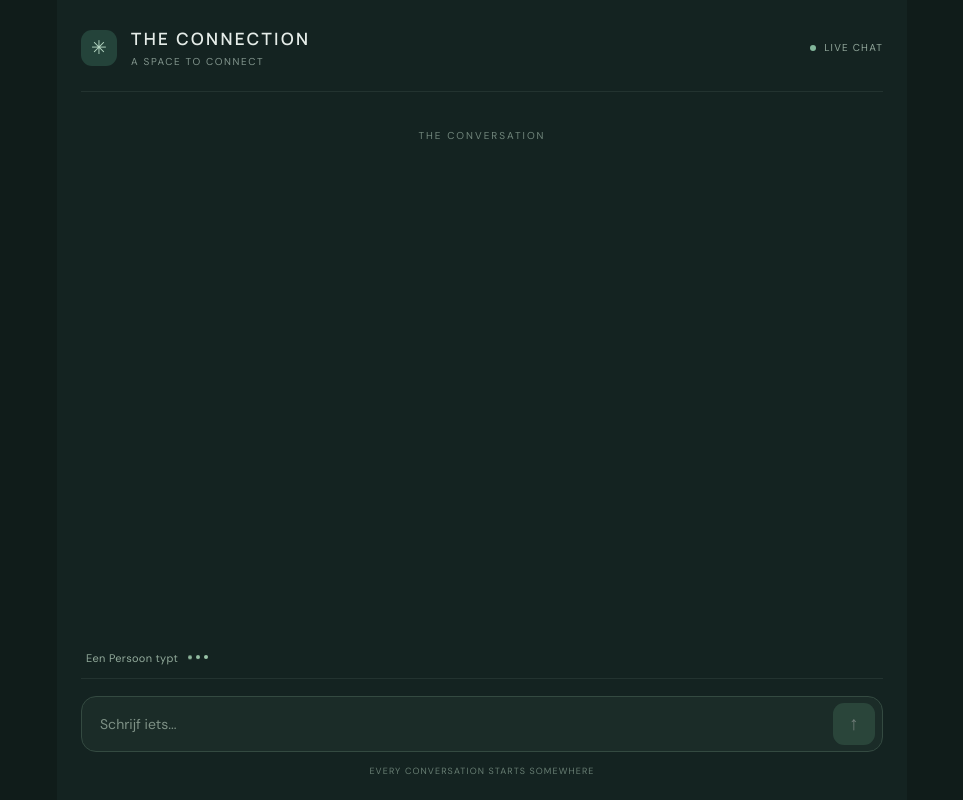
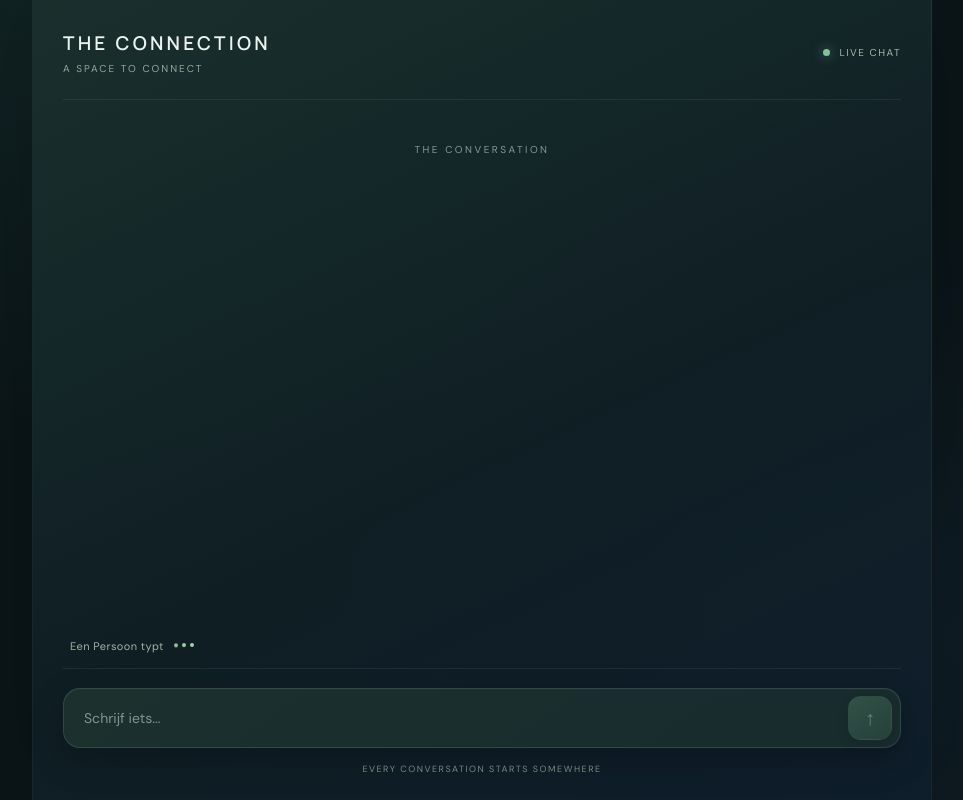
Before and after one commit to deverzittinghouten-coder/TheConnection, a website: page index.html in a window 1280 px wide. Shown: the whole page, without its empty margins (158-1121 px from the left). Drawn offline with Linux system fonts and the light colour scheme.

Commit message:
Update index.html

```diff
--- a/index.html
+++ b/index.html
@@ -4,7 +4,7 @@
 <head>
   <meta charset="UTF-8">
   <meta name="viewport" content="width=device-width, initial-scale=1.0">
-  <meta name="theme-color" content="#101c1a">
+  <meta name="theme-color" content="#0b1518">
   <title>THE CONNECTION</title>
 
   <link rel="preconnect" href="https://fonts.googleapis.com">
@@ -19,24 +19,32 @@
     body {
       margin: 0;
       min-height: 100vh;
-      background: #101c1a;
-      color: #e5ece8;
+      background:
+        radial-gradient(ellipse at 15% 0%, rgba(35, 79, 73, 0.24), transparent 42%),
+        radial-gradient(ellipse at 90% 80%, rgba(28, 54, 83, 0.25), transparent 45%),
+        #0b1518;
+      color: #e8efeb;
       font-family: "DM Sans", sans-serif;
     }
 
     .app {
-      max-width: 850px;
+      position: relative;
+      max-width: 900px;
       height: 100dvh;
       margin: auto;
       display: flex;
       flex-direction: column;
-      padding: 0 24px;
-      background: #142321;
+      padding: 0 30px;
+      background:
+        linear-gradient(155deg, rgba(26, 48, 45, 0.96), rgba(16, 31, 36, 0.98) 55%, rgba(15, 29, 43, 0.98));
+      border-left: 1px solid rgba(180, 210, 195, 0.05);
+      border-right: 1px solid rgba(180, 210, 195, 0.05);
+      box-shadow: 0 0 100px rgba(0, 0, 0, 0.25);
     }
 
     header {
-      padding: 27px 0 23px;
-      border-bottom: 1px solid rgba(190, 213, 201, 0.09);
+      padding: 30px 0 24px;
+      border-bottom: 1px solid rgba(190, 216, 202, 0.09);
       display: flex;
       align-items: center;
       justify-content: space-between;
@@ -45,74 +53,64 @@
     .brand {
       display: flex;
       align-items: center;
-      gap: 14px;
-    }
-
-    .brand-mark {
-      width: 36px;
-      height: 36px;
-      border-radius: 11px;
-      display: grid;
-      place-items: center;
-      background: #24433a;
-      color: #b4d5c1;
-      font-size: 19px;
     }
 
     h1 {
       margin: 0;
       font-family: "Manrope", sans-serif;
-      font-size: 17px;
+      font-size: 19px;
       font-weight: 600;
-      letter-spacing: 2.4px;
+      letter-spacing: 3.2px;
+      color: #edf4ef;
     }
 
     .subtitle {
-      margin-top: 5px;
-      color: #82958d;
+      margin-top: 6px;
+      color: #91a99d;
       font-size: 10px;
-      letter-spacing: 1.6px;
+      letter-spacing: 2px;
     }
 
     .status {
       display: flex;
       align-items: center;
-      gap: 8px;
-      color: #91a69a;
+      gap: 9px;
+      color: #a1b8aa;
       font-size: 10px;
-      letter-spacing: 1.2px;
+      letter-spacing: 1.5px;
     }
 
     .status-dot {
-      width: 6px;
-      height: 6px;
-      background: #82b69a;
+      width: 7px;
+      height: 7px;
+      background: #83c19a;
       border-radius: 50%;
+      box-shadow: 0 0 12px rgba(131, 193, 154, 0.65);
     }
 
     #chat {
       flex: 1;
       overflow-y: auto;
-      padding: 32px 3px;
+      padding: 38px 5px;
       scrollbar-width: thin;
-      scrollbar-color: #355047 transparent;
+      scrollbar-color: #3b5a50 transparent;
     }
 
     .date-label {
       text-align: center;
-      color: #71867c;
+      color: #829b90;
       font-size: 10px;
-      letter-spacing: 2px;
-      margin: 5px 0 35px;
+      letter-spacing: 2.5px;
+      margin: 5px 0 42px;
     }
 
     .message {
       display: flex;
       flex-direction: column;
       align-items: flex-start;
-      margin-bottom: 23px;
-      max-width: 78%;
-      animation: appear 0.3s ease;
+      margin-bottom: 27px;
+      max-width: 76%;
+      animation: appear 0.35s ease;
     }
 
     .message.me {
@@ -121,42 +119,48 @@
     }
 
     .name {
-      color: #9cbea9;
+      color: #a4c6ad;
       font-size: 10px;
       font-weight: 600;
-      margin: 0 0 7px 5px;
-      letter-spacing: 0.5px;
+      margin: 0 0 8px 7px;
+      letter-spacing: 0.8px;
     }
 
     .message.me .name {
-      color: #9aafa3;
-      margin-right: 5px;
+      color: #a4b8b2;
+      margin-right: 7px;
     }
 
     .bubble {
-      padding: 13px 17px;
-      background: #20332f;
-      border: 1px solid rgba(180, 210, 190, 0.06);
-      border-radius: 4px 16px 16px 16px;
-      color: #e0e9e3;
-      line-height: 1.65;
+      padding: 14px 19px;
+      background: linear-gradient(145deg, #263d38, #1d332f);
+      border: 1px solid rgba(190, 220, 199, 0.09);
+      border-radius: 4px 18px 18px 18px;
+      color: #e2ece5;
+      line-height: 1.7;
       font-size: 14px;
       overflow-wrap: anywhere;
+      box-shadow:
+        0 8px 24px rgba(0, 0, 0, 0.13),
+        inset 0 1px 0 rgba(255, 255, 255, 0.025);
     }
 
     .message.me .bubble {
-      background: #294b40;
-      border-color: rgba(170, 210, 180, 0.08);
-      border-radius: 16px 4px 16px 16px;
-      color: #eff6f0;
+      background: linear-gradient(145deg, #345b50, #294b46);
+      border-color: rgba(175, 218, 190, 0.13);
+      border-radius: 18px 4px 18px 18px;
+      color: #f0f6f1;
+      box-shadow:
+        0 9px 26px rgba(0, 0, 0, 0.19),
+        inset 0 1px 0 rgba(255, 255, 255, 0.04);
     }
 
     #typing {
-      min-height: 27px;
-      color: #91a99a;
+      min-height: 29px;
+      color: #9bb5a5;
       font-size: 11px;
-      letter-spacing: 0.3px;
-      padding: 0 5px;
+      letter-spacing: 0.4px;
+      padding: 0 7px;
     }
 
     .typing-dots {
@@ -168,7 +172,7 @@
     .typing-dots span {
       width: 4px;
       height: 4px;
-      background: #9ac4a8;
+      background: #a3d1ae;
       border-radius: 50%;
       animation: pulse 1s infinite alternate;
     }
@@ -182,23 +186,29 @@
     }
 
     .composer {
-      padding: 17px 0 23px;
-      border-top: 1px solid rgba(190, 213, 201, 0.09);
+      padding: 19px 0 25px;
+      border-top: 1px solid rgba(190, 216, 202, 0.09);
     }
 
     form {
       display: flex;
       align-items: center;
-      gap: 12px;
-      padding: 6px 7px 6px 18px;
-      background: #1b2c28;
-      border: 1px solid #344a41;
-      border-radius: 15px;
-      transition: border 0.2s;
+      gap: 13px;
+      padding: 7px 8px 7px 20px;
+      background: linear-gradient(145deg, #1c302e, #182b2d);
+      border: 1px solid rgba(151, 190, 166, 0.19);
+      border-radius: 17px;
+      box-shadow:
+        0 12px 35px rgba(0, 0, 0, 0.22),
+        inset 0 1px 0 rgba(255, 255, 255, 0.025);
+      transition: border 0.25s, box-shadow 0.25s;
     }
 
     form:focus-within {
-      border-color: #729b80;
+      border-color: rgba(139, 190, 153, 0.65);
+      box-shadow:
+        0 0 0 3px rgba(110, 161, 127, 0.08),
+        0 12px 35px rgba(0, 0, 0, 0.22);
     }
 
     input {
@@ -210,28 +220,29 @@
       color: #edf4ee;
       font: inherit;
       font-size: 14px;
-      padding: 11px 0;
+      padding: 12px 0;
     }
 
     input::placeholder {
-      color: #7e9186;
+      color: #81968c;
     }
 
     button {
-      width: 42px;
-      height: 42px;
-      border: none;
-      border-radius: 11px;
-      background: #416b56;
-      color: #f0f6f0;
-      font-size: 19px;
+      width: 44px;
+      height: 44px;
+      border: 1px solid rgba(190, 226, 198, 0.12);
+      border-radius: 13px;
+      background: linear-gradient(145deg, #5a8b6c, #38654f);
+      color: #f3f8f2;
+      font-size: 20px;
       cursor: pointer;
+      box-shadow: 0 5px 15px rgba(0, 0, 0, 0.2);
       transition: background 0.2s, transform 0.2s;
     }
 
     button:hover {
-      background: #527d65;
-      transform: translateY(-1px);
+      background: linear-gradient(145deg, #6b9c7c, #47775d);
+      transform: translateY(-2px);
     }
 
     button:disabled {
@@ -242,16 +253,16 @@
 
     .footer-note {
       text-align: center;
-      margin-top: 13px;
-      color: #687e73;
+      margin-top: 15px;
+      color: #748b80;
       font-size: 9px;
-      letter-spacing: 1.1px;
+      letter-spacing: 1.5px;
     }
 
     @keyframes appear {
       from {
         opacity: 0;
-        transform: translateY(6px);
+        transform: translateY(8px);
       }
       to {
         opacity: 1;
@@ -272,15 +283,16 @@
 
     @media (max-width: 600px) {
       .app {
-        padding: 0 16px;
+        padding: 0 17px;
       }
 
       header {
-        padding: 21px 0 18px;
+        padding: 23px 0 19px;
       }
 
       h1 {
-        font-size: 15px;
+        font-size: 16px;
+        letter-spacing: 2.5px;
       }
 
       .message {
@@ -288,11 +300,12 @@
       }
 
       #chat {
-        padding-top: 25px;
+        padding-top: 29px;
       }
 
       .status {
         font-size: 9px;
+        letter-spacing: 1px;
       }
     }
   </style>
@@ -302,7 +315,6 @@
   <div class="app">
     <header>
       <div class="brand">
-        <div class="brand-mark">✳</div>
         <div>
           <h1>THE CONNECTION</h1>
           <div class="subtitle">A SPACE TO CONNECT</div>
```
